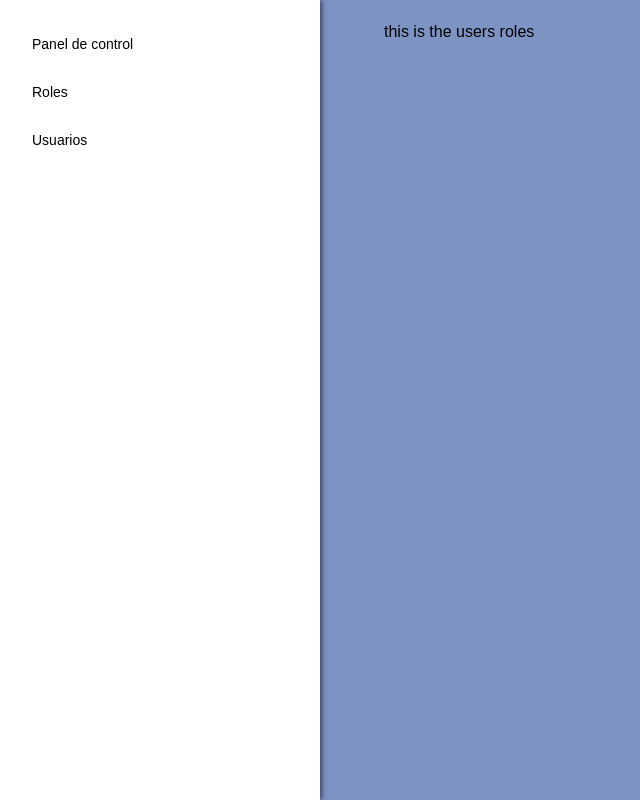
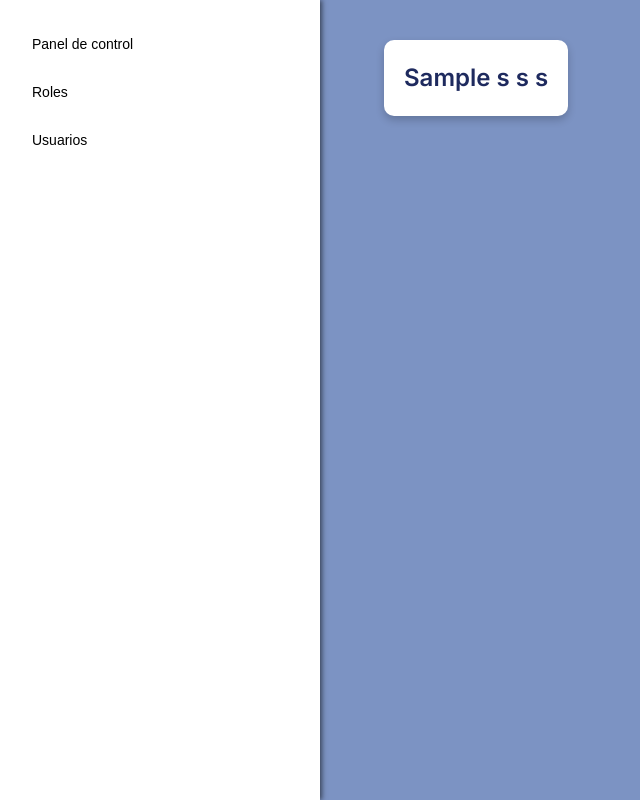
Before and after one commit to RaulBecerraB/TechShare-FrontEnd, a Next.js app: page /admin/roles in a window 1280 px wide. Shown: the whole page, without its empty margins (0-640 px from the left). Built offline with nearby package versions, Linux system fonts and the light colour scheme.

Commit message:
feat: create CommonPage.tsx component and containers.css class
    - Created CommonPage.tsx for generic CRUD operations.
    - Added containers.css class for styling.

```diff
--- a/src/app/admin/roles/page.tsx
+++ b/src/app/admin/roles/page.tsx
@@ -1,9 +1,10 @@
 import React from 'react'
+import CommonPage from '@/components/CommonPage/CommonPage'
 
 export default function roles() {
   return (
     <div>
-      this is the users roles
+      <CommonPage/>
     </div>
   )
 }
--- /dev/null
+++ b/src/components/CommonPage/CommonPage.tsx
@@ -0,0 +1,16 @@
+import React from 'react'
+import '@/styles/containers.css'
+import {inter} from '@/services/fonts'
+
+export default function CommonPage() {
+  return (
+    <div>
+        <div className={`white-container ${inter.className} antialiased font-semibold `} style={{ color: '#1E2A5E', fontSize: '1.5rem' }}>
+            Sample
+            s
+            s
+            s
+        </div>
+    </div>
+  )
+}
--- /dev/null
+++ b/src/services/fonts.ts
@@ -0,0 +1,2 @@
+import { Inter } from 'next/font/google'
+export const inter = Inter({ subsets: ['latin']})
--- /dev/null
+++ b/src/styles/containers.css
@@ -0,0 +1,14 @@
+.white-container
+{
+    background-color: white;
+    margin: 20px auto;
+    padding: 20px;
+    width: 100%;
+    border-radius: 10px;
+    box-shadow: 0px 4px 8px rgba(0, 0, 0, 0.2);
+
+    /*flex-wrap: wrap;
+    display: flex;
+    gap: 100px;
+    justify-content: center;*/
+}
```
